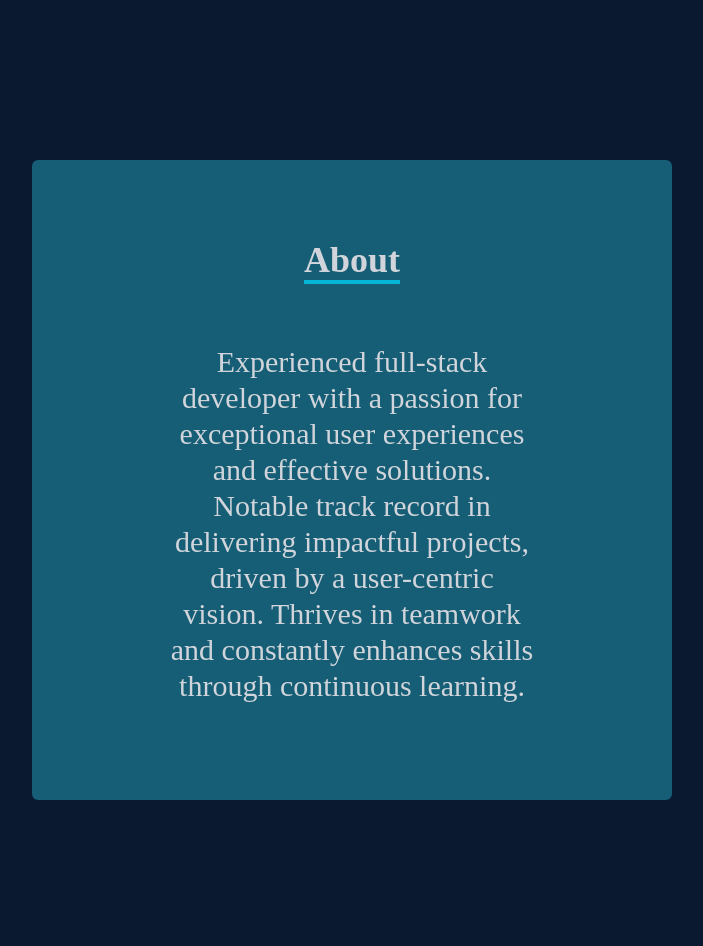
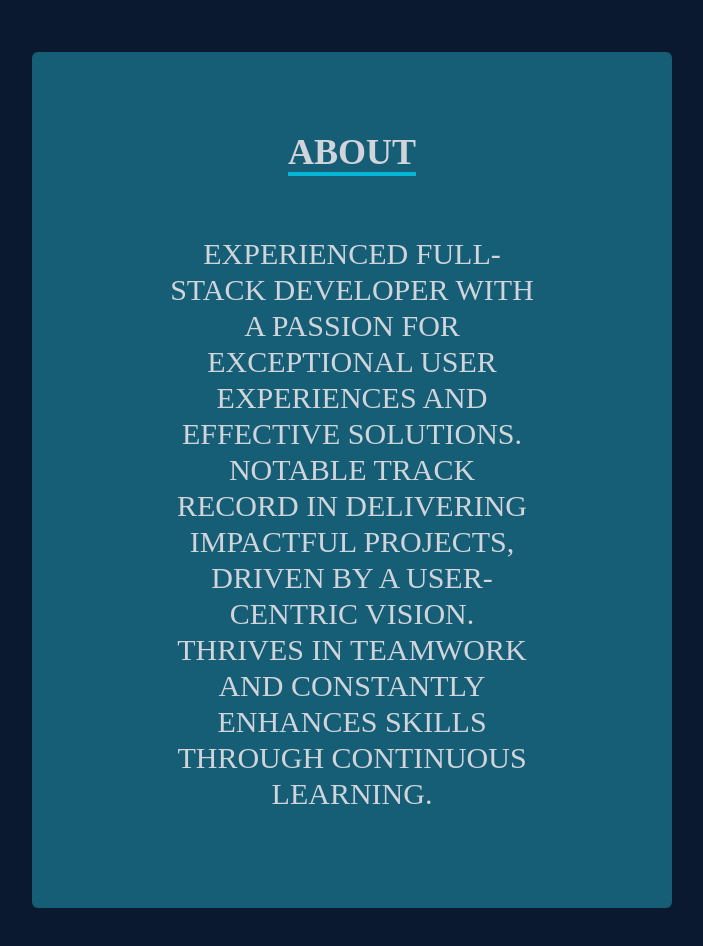
Before and after one commit to sabbatj/react-portfolio-js, a React (Create React App) app: page / in a window 1280 px wide. Shown: the part 720-1666 px from the top of the page, without its empty margins (288-991 px from the left). Built offline with nearby package versions, Linux system fonts and the light colour scheme.

Commit message:
Update about.screen.tsx

```diff
--- a/src/screens/about/about.screen.tsx
+++ b/src/screens/about/about.screen.tsx
@@ -5,11 +5,11 @@ const About = () => {
         <div className="py-10 pt-[-10px] rounded-md bg-cyan-800 flex flex-col justify-center items-center w-5/6 md:w-3/6 transition-all duration-500 hover:scale-95">
           <div className="max-w-[400px] pt-10 pb-10 px-4 w-full grid sm:grid-cols-1 gap-8 mb-4">
             <div className="text-center pb-8">
-              <p className="text-4xl font-bold inline border-b-4 border-cyan-500">About</p>
+              <p className="text-4xl font-bold inline border-b-4 border-cyan-500">ABOUT</p>
             </div>
             <div className="text-center">
               <p className="text-lg sm:text-3xl">
-                Experienced full-stack developer with a passion for exceptional user experiences and effective solutions. Notable track record in delivering impactful projects, driven by a user-centric vision. Thrives in teamwork and constantly enhances skills through continuous learning.
+                EXPERIENCED FULL-STACK DEVELOPER WITH A PASSION FOR EXCEPTIONAL USER EXPERIENCES AND EFFECTIVE SOLUTIONS. NOTABLE TRACK RECORD IN DELIVERING IMPACTFUL PROJECTS, DRIVEN BY A USER-CENTRIC VISION. THRIVES IN TEAMWORK AND CONSTANTLY ENHANCES SKILLS THROUGH CONTINUOUS LEARNING.
               </p>
             </div>
           </div>
```
